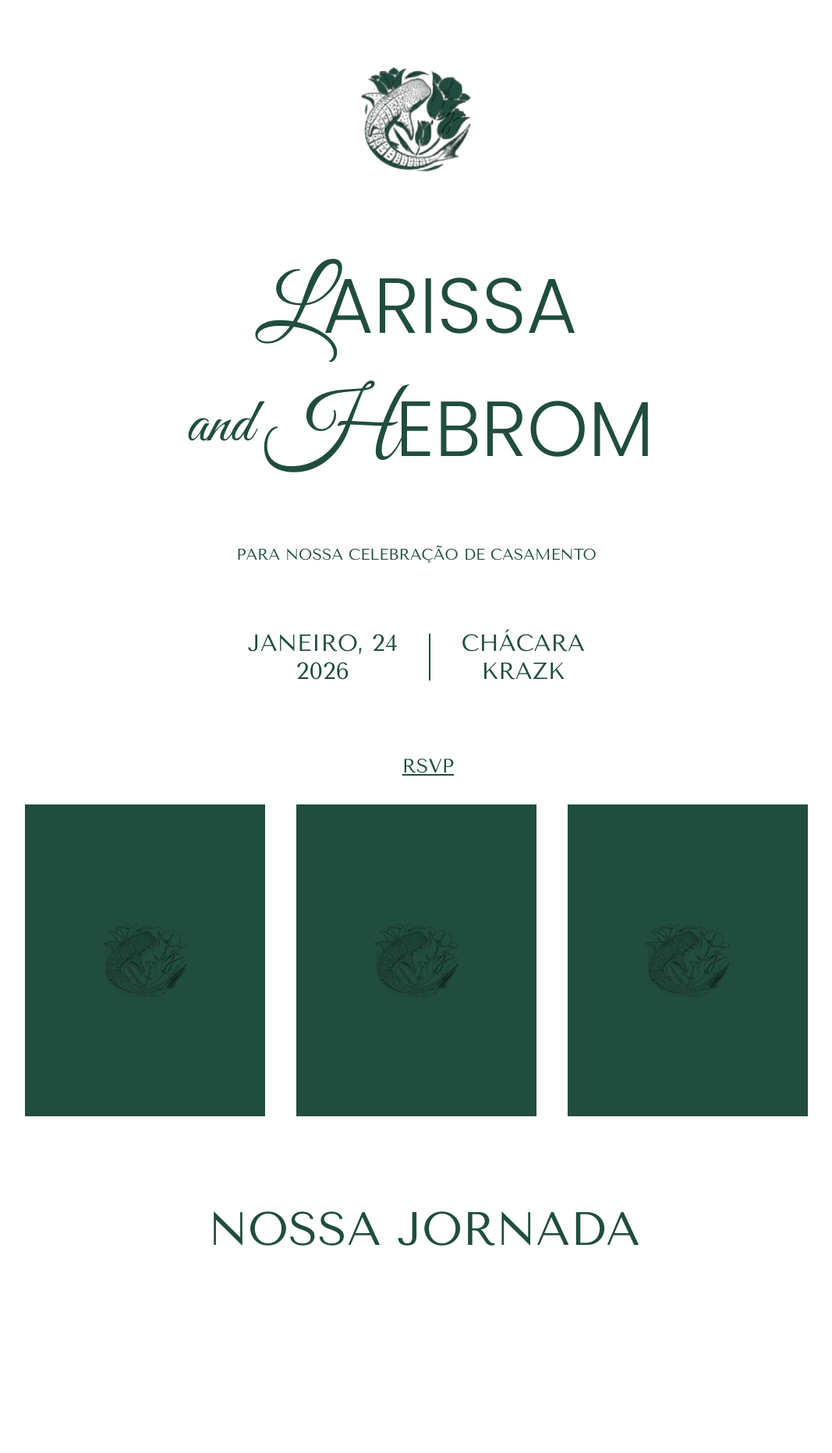
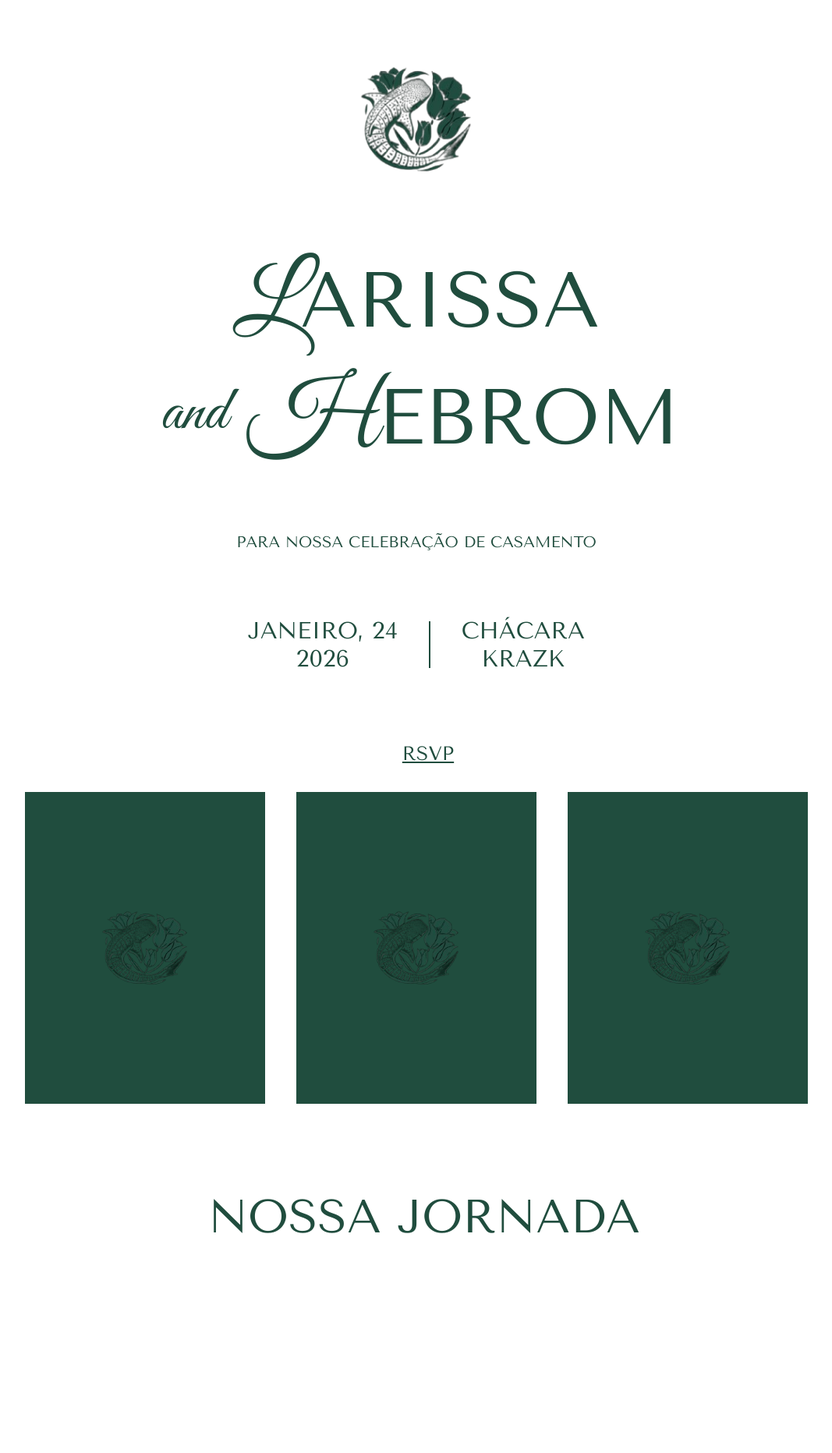
Before and after one commit to Baroli03/Casamento-Site, a PHP site: page / in a window 1280 px wide. Shown: the top 1864 px of the page at 78% size, without its empty margins (106-1173 px from the left). Run offline with PHP 8.4, Linux system fonts and the light colour scheme.

Commit message:
Melhorando a legibilidade e adicionando itens

```diff
--- a/css/estilos.css
+++ b/css/estilos.css
@@ -2,7 +2,19 @@
 @import url('https://fonts.googleapis.com/css2?family=Great+Vibes&family=Poppins:ital,wght@0,100;0,200;0,300;0,400;0,500;0,600;0,700;0,800;0,900;1,100;1,200;1,300;1,400;1,500;1,600;1,700;1,800;1,900&display=swap');
 @import url('https://fonts.googleapis.com/css2?family=Great+Vibes&family=Poppins:ital,wght@0,100;0,200;0,300;0,400;0,500;0,600;0,700;0,800;0,900;1,100;1,200;1,300;1,400;1,500;1,600;1,700;1,800;1,900&family=Tenor+Sans&display=swap');
 
-body {
+  .tenor {
+    font-family: 'Tenor Sans', sans-serif;
+    font-weight: 400;
+    color: #204d3e;
+  }
+
+  .Great-Vibes  {
+    font-family: 'Great Vibes', cursive;
+    font-weight: 400;
+    color: #204d3e;
+  }
+
+  body {
     margin: 0;
     padding: 0;
 
@@ -36,35 +48,21 @@ body {
   main h1{
     text-align: center;
     font-size: 100px;
-    color: #204d3e;
   }
-
-  #tamanho1 {
-    font-family: 'Poppins', sans-serif;
-    font-weight: 300;
-  }
-  #tamanho2 {
-    font-family: 'Great Vibes', cursive;
-    font-weight: 400;
+  #and {
     font-size: 80px;
     position: relative;
     top: -20px;
     right: -10px;
-
   }
 
-  #letra {
-    font-family: 'Great Vibes', cursive;
-    font-weight: 400;
+  .inicial {
     font-size: 120px;
   }
 
   main p{
-    font-family: 'Tenor Sans', sans-serif;
-    font-weight: 400;
     font-size: 20px;
     text-align: center;
-    color: #204d3e;
   }
 
   main #local p{
@@ -353,23 +327,51 @@ figure {
 
 
 #perguntas-frequentes h4 {
-  font-family: 'Tenor Sans', sans-serif;
-  font-weight: 400;
   font-size: 70px;
-  color: #204d3e;
 
 }
 
 #perguntas-frequentes .pergunta {
-    font-family: 'Tenor Sans', sans-serif;
-    font-weight: 400;
     font-size: 50px;
-    color: #204d3e;
+
 }
 
 #perguntas-frequentes .resposta {
-    font-family: 'Tenor Sans', sans-serif;
-    font-weight: 400;
     font-size: 20px;
-    color: #204d3e;
 }
+
+#lista-presentes {
+  margin-top: 100px;
+  text-align: center;
+  font-size: 100px;
+}
+
+
+/* Telas médias/pequenas: entre 768px e 1499px */
+@media screen and (min-width: 768px) and (max-width: 1499px) {
+  .container {
+    font-size: 16px;
+  }
+
+  #sobreocasal img {
+    margin-left: 0px;
+  }
+
+}
+
+/* Celulares: abaixo de 768px */
+@media screen and (max-width: 767px) {
+  .container {
+    max-width: 100%;
+    padding: 10px;
+    font-size: 14px;
+  }
+
+  .menu {
+    display: none; /* exemplo: esconder menu lateral */
+  }
+
+  .mobile-menu {
+    display: block;
+  }
+}
--- a/index.html
+++ b/index.html
@@ -1,123 +1,149 @@
 <!DOCTYPE html>
 <html lang="pt-br">
   <head>
-    <meta charset="UTF-8">
-    <meta name="viewport" content="width=device-width, initial-scale=1.0">
+    <meta charset="UTF-8" />
+    <meta name="viewport" content="width=device-width, initial-scale=1.0" />
     <title>Larissa e Hebrom</title>
-    <link rel="stylesheet" href="css/estilos.css">
+    <link rel="stylesheet" href="css/estilos.css" />
   </head>
   <body>
+    <div class="container">
       <header>
         <section id="cabecalho">
-        <img id="logo" src="img/logo.png" alt="Logo Larissa e Hebrom">
+          <img id="logo" src="img/logo.png" alt="Logo Larissa e Hebrom" />
         </section>
       </header>
-    <main>
+      <main class="tenor">
         <h1>
-        <span id="tamanho1"><span id="letra">L</span>ARISSA</span> <br>
-        <span id="tamanho2">and</span>
-        <span id="tamanho1"><span id="letra">H</span>EBROM</span>
+          <span class="tenor"><span  class = "Great-Vibes inicial">L</span>ARISSA</span> <br>
+          <span id="and" class = "Great-Vibes">and</span>
+          <span class="tenor"><span class = "Great-Vibes inicial" >H</span>EBROM</span>
         </h1>
         <p>PARA NOSSA CELEBRAÇÃO DE CASAMENTO</p>
 
         <div id="local">
-        <div class="esquerda"><p>JANEIRO, 24<br>2026</p></div>
+          <div class="esquerda">
+            <p>JANEIRO, 24<br />2026</p>
+          </div>
           <div id="corte"></div>
-        <div class="direita"><p>CHÁCARA <br>KRAZK</p></div>
+          <div class="direita">
+            <p>CHÁCARA <br />KRAZK</p>
+          </div>
         </div>
         <section id="rsvp">
           <p>RSVP</p>
         </section>
         <section id="imagens">
-        <img class="aparecer" src="img/logo.png"
-          style="transition: all 3s ease-in-out;">
-        <img class="aparecer" src="img/logo.png"
-          style="transition: all 1s ease-in-out;">
-        <img class="aparecer" src="img/logo.png"
-          style="transition: all 2s ease-in-out;">
+          <img
+            class="aparecer"
+            src="img/logo.png"
+            style="transition: all 3s ease-in-out"
+          />
+          <img
+            class="aparecer"
+            src="img/logo.png"
+            style="transition: all 1s ease-in-out"
+          />
+          <img
+            class="aparecer"
+            src="img/logo.png"
+            style="transition: all 2s ease-in-out"
+          />
         </section>
 
         <section id="sobreocasal">
-        <h2>NOSSA JORNADA</h2>
-        <img src="img/Agenda.png" alt>
-        <p>Lorem ipsum, dolor sit amet consectetur adipisicing elit. Voluptas
-          veniam ipsa debitis libero odit, vero cumque,<br> ad, illum magni
-          aspernatur temporibus repudiandae? Labore aspernatur consequuntur
-          <br>maxime dolorem officiis dicta libero.</p>
+          <h2 class="tenor">NOSSA JORNADA</h2>
+          <img src="img/Agenda.png" alt />
+          <p>
+            Lorem ipsum, dolor sit amet consectetur adipisicing elit. Voluptas
+            veniam ipsa debitis libero odit, vero cumque,<br />
+            ad, illum magni aspernatur temporibus repudiandae? Labore aspernatur
+            consequuntur <br />maxime dolorem officiis dicta libero.
+          </p>
         </section>
 
         <section id="Ocasamento">
-        <h3>O CASAMENTO</h3>
+          <h3 class="tenor">O CASAMENTO</h3>
           <section id="imgscasamento">
-          <div id="containerimg"><img id="imginfo" src="img/Chacara.jpeg"
-              alt></div>
-          <div id="containerimg"> <img id="imginfo" src="img/Hotel.jpg"
-              alt></div>
-          <div id="containerimg"><img id="imginfo" src="img/Traje.jpeg"
-              alt></div>
-
+            <div id="containerimg">
+              <img id="imginfo" src="img/Chacara.jpeg" alt />
+            </div>
+            <div id="containerimg">
+              <img id="imginfo" src="img/Hotel.jpg" alt />
+            </div>
+            <div id="containerimg">
+              <img id="imginfo" src="img/Traje.jpeg" alt />
+            </div>
           </section>
           <section id="informacoes">
             <div id="chacara">
-            <span class="titulo">O local <br></span>
-            <span>Estamos comemorando na Chácara Krazk<br> em nossa cidade
-              natal.</span>
+              <span class="titulo">O local <br /></span>
+              <span
+                >Estamos comemorando na Chácara Krazk<br />
+                em nossa cidade natal.</span
+              >
             </div>
             <div id="acomodacoes">
-            <span class="titulo">Acomodações <br></span>
-            <span>Para garantir o conforto de todos <br>separamos uma lista com
-              os melhores <br> hotéis para que estará vindo de outra <br> cidade
-              comemorar com a gente!</span>
-
+              <span class="titulo">Acomodações <br /></span>
+              <span
+                >Para garantir o conforto de todos <br />separamos uma lista com
+                os melhores <br />
+                hotéis para que estará vindo de outra <br />
+                cidade comemorar com a gente!</span
+              >
             </div>
             <div id="traje">
-            <span class="titulo">Traje<br></span>
-            <span>Por favor, venha com traje formal/social<br>, mais que sejam
-              trajes leve e <br> arejado, pois nosso casamento será
-              <br>realizado ao ar livre.</span>
+              <span class="titulo">Traje<br /></span>
+              <span
+                >Por favor, venha com traje formal/social<br />, mais que sejam
+                trajes leve e <br />
+                arejado, pois nosso casamento será <br />realizado ao ar
+                livre.</span
+              >
             </div>
           </section>
           <section id="icons">
-
             <div id="iconmap">
               <a
                 href="https://www.google.com/maps/place/Ch%C3%A1cara+Krzak+-+R.+Jos%C3%A9+J%C3%BAlio+Tortato,+271+-+Campo+de+Santana,+Curitiba+-+PR,+81945-030/data=!4m2!3m1!1s0x94dcfef2eb77cd9f:0x3a94466017aceb6e?utm_source=mstt_1&entry=gps&coh=192189&g_ep=CAESBzI1LjE0LjAYACCenQoqbCw5NDIyMzI5OSw5NDIxNjQxMyw5NDIxMjQ5Niw5NDIxMjY2NSw5NDIwNzM5NCw5NDIwNzUwNiw5NDIwODUwNiw5NDIxNzUyMyw5NDIxODY1Myw5NDIyOTgzOSw0NzA4NDM5Myw5NDIxMzIwMEICQlI%3D&skid=d2921081-39ca-405b-899b-5251836723e3"
-              target="_blank" rel="noopener noreferrer">
-              <img src="img/pontomapa.png" alt>
+                target="_blank"
+                rel="noopener noreferrer"
+              >
+                <img src="img/pontomapa.png" alt />
               </a>
-
             </div>
             <div id="iconhotel">
               <a
                 href="https://www.google.com/maps/place/Ch%C3%A1cara+Krzak+-+R.+Jos%C3%A9+J%C3%BAlio+Tortato,+271+-+Campo+de+Santana,+Curitiba+-+PR,+81945-030/data=!4m2!3m1!1s0x94dcfef2eb77cd9f:0x3a94466017aceb6e?utm_source=mstt_1&entry=gps&coh=192189&g_ep=CAESBzI1LjE0LjAYACCenQoqbCw5NDIyMzI5OSw5NDIxNjQxMyw5NDIxMjQ5Niw5NDIxMjY2NSw5NDIwNzM5NCw5NDIwNzUwNiw5NDIwODUwNiw5NDIxNzUyMyw5NDIxODY1Myw5NDIyOTgzOSw0NzA4NDM5Myw5NDIxMzIwMEICQlI%3D&skid=d2921081-39ca-405b-899b-5251836723e3"
-              target="_blank" rel="noopener noreferrer">
-              <img src="img/hotelicon.png" alt>
+                target="_blank"
+                rel="noopener noreferrer"
+              >
+                <img src="img/hotelicon.png" alt />
               </a>
-
             </div>
             <div id="icontraje">
               <a
                 href="https://www.pinterest.com/Sw3tt_Lari/inspira%C3%A7%C3%A3o-de-looks/?invite_code=9fd6e448aa464d7aa7adbff910f587ec&sender=1145181148905775147"
-              target="_blank" rel="noopener noreferrer">
-              <img src="img/roupaicon.png" alt>
+                target="_blank"
+                rel="noopener noreferrer"
+              >
+                <img src="img/roupaicon.png" alt />
               </a>
             </div>
           </section>
-
         </section>
         <section>
           <article id="agenda-eventos">
             <div id="agenda">
-            <span class="tamanho-normal">AGENDA <br></span>
-            <span id="tamanho-menor">de</span>
-            <span class="tamanho-normal1">EVENTOS</span>
-
-
+              <span class="tamanho-normal tenor">AGENDA <br /></span>
+              <span id="tamanho-menor" class = "Great-Vibes">de</span>
+              <span class="tamanho-normal1 tenor">EVENTOS</span>
             </div>
             <div id="horarios">
               <div class="separar"></div>
-            <div class="informando"><span>16:00 Cerimônia de
-                casamento</span></div>
+              <div class="informando">
+                <span>16:00 Cerimônia de casamento</span>
+              </div>
               <div class="separar"></div>
               <div class="informando"><span>17:30 Welcome drinks</span></div>
               <div class="separar"></div>
@@ -127,41 +153,67 @@
               <div class="separar"></div>
               <div class="informando"><span>20:00 Depois da festa</span></div>
               <div class="separar"></div>
-
             </div>
           </article>
           <section id="figuras">
             <figure>
-            <img src="img/confirmando.png" alt>
+              <img src="img/confirmando.png" alt />
             </figure>
             <figure>
-            <img class="menor" src="img/naocomer.png" alt>
+              <img class="menor" src="img/naocomer.png" alt />
             </figure>
           </section>
         </section>
         <section id="perguntas-frequentes">
-        <h4>PERGUNTAS <br>FREQUENTES</h4>
+          <h4 class="tenor">PERGUNTAS <br />FREQUENTES</h4>
           <article>
-          <span class="pergunta">Preciso confirmar Minha presença? <br></span>
-          <span class="resposta">Sim! A confirmação de presença é essencial para que possamos organizar <br> tudo com carinho e garantir que todos tenham uma experiência especial. <br><br><br></span>
+            <span class="pergunta"
+              >Preciso confirmar Minha presença? <br
+            /></span>
+            <span class="resposta"
+              >Sim! A confirmação de presença é essencial para que possamos
+              organizar <br />
+              tudo com carinho e garantir que todos tenham uma experiência
+              especial. <br /><br /><br
+            /></span>
 
-          <span class="pergunta">E se eu não confirma?<br></span>
-          <span class="resposta">Caso não haja confirmação até a data informada, entenderemos que você <br> não poderá comparecer, e sua vaga será liberada.<br><br><br></span>
+            <span class="pergunta">E se eu não confirma?<br /></span>
+            <span class="resposta"
+              >Caso não haja confirmação até a data informada, entenderemos que
+              você <br />
+              não poderá comparecer, e sua vaga será liberada.<br /><br /><br
+            /></span>
 
-          <span class="pergunta">Preciso levar o convite individual?<br></span>
-          <span class="resposta">Sim! O convite individual será necessário para a entrada no evento, então <br> não se esqueça de levá-lo com você no grande dia.<br><br><br></span>
+            <span class="pergunta"
+              >Preciso levar o convite individual?<br
+            /></span>
+            <span class="resposta"
+              >Sim! O convite individual será necessário para a entrada no
+              evento, então <br />
+              não se esqueça de levá-lo com você no grande dia.<br /><br /><br
+            /></span>
 
-          <span class="pergunta">E se eu tiver restrições alimentares?<br></span>
-          <span class="resposta">Queremos garantir que todos os nossos convidados possam aproveitar <br> suas refeições durante a recepção, portanto, informe-nos se você ou algum <br> membro do seu grupo tiver alguma restrição alimentar ou alergia alimentar.<br><br><br></span>
-
+            <span class="pergunta"
+              >E se eu tiver restrições alimentares?<br
+            /></span>
+            <span class="resposta"
+              >Queremos garantir que todos os nossos convidados possam
+              aproveitar <br />
+              suas refeições durante a recepção, portanto, informe-nos se você
+              ou algum <br />
+              membro do seu grupo tiver alguma restrição alimentar ou alergia
+              alimentar.<br /><br /><br
+            /></span>
           </article>
-
-
         </section>
-
+        <section id="lista-presentes">
+          <span class="tenor">Lista <br></span>
+              <span class = "Great-Vibes">de</span>
+              <span class="tenor">Presentes</span>
+        </section>
       </main>
-    <footer>
-    </footer>
+      <footer></footer>
+    </div>
 
     <script src="scripts/script.js"></script>
   </body>
```
Also changed, not shown: other parts of css/estilos.css (+1 -25 lines). Lines whose indentation alone changed are shown as unchanged.
